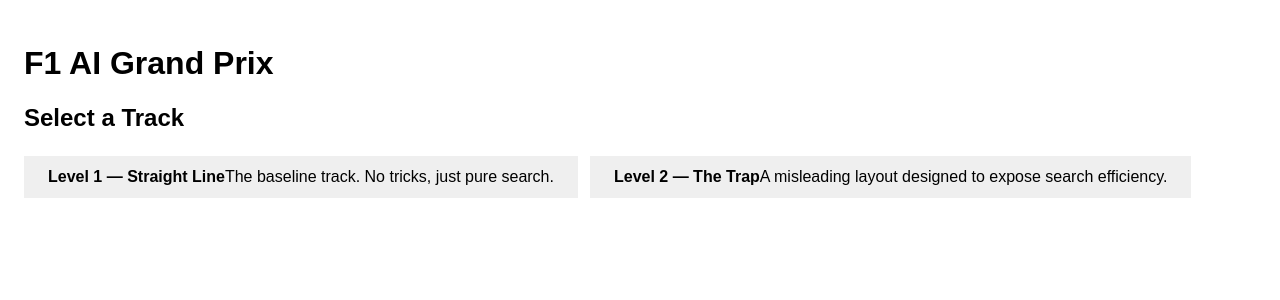
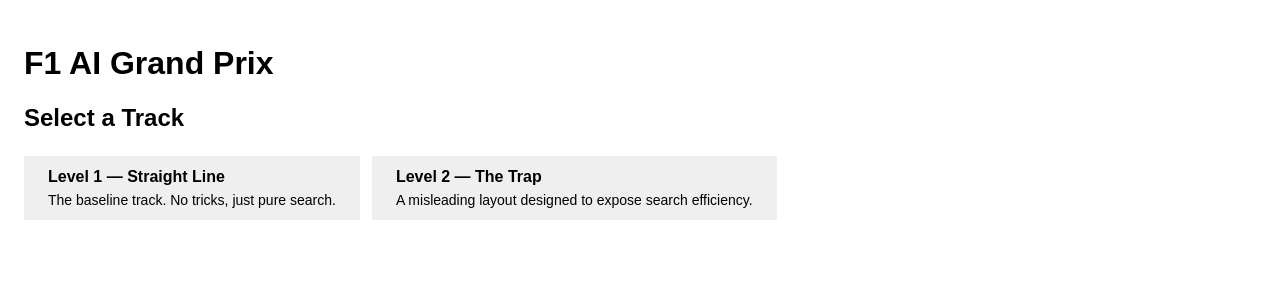
Before and after one commit to suhaneemidha/f1-ai-grand-prix, a React (Vite) app: page / in a window 1280 px wide. Shown: the top 300 px of the page. Built offline with nearby package versions, Linux system fonts and the light colour scheme.

Commit message:
fix level selection card formatting

```diff
--- a/src/index.css
+++ b/src/index.css
@@ -140,3 +140,17 @@ button {
   font-size: 16px;
   cursor: pointer;
 }
+
+.level-select button {
+  display: flex;
+  flex-direction: column;
+  align-items: flex-start;
+  gap: 6px;
+  min-width: 280px;
+  text-align: left;
+}
+
+.level-select button span {
+  font-size: 14px;
+  font-weight: normal;
+}
```
